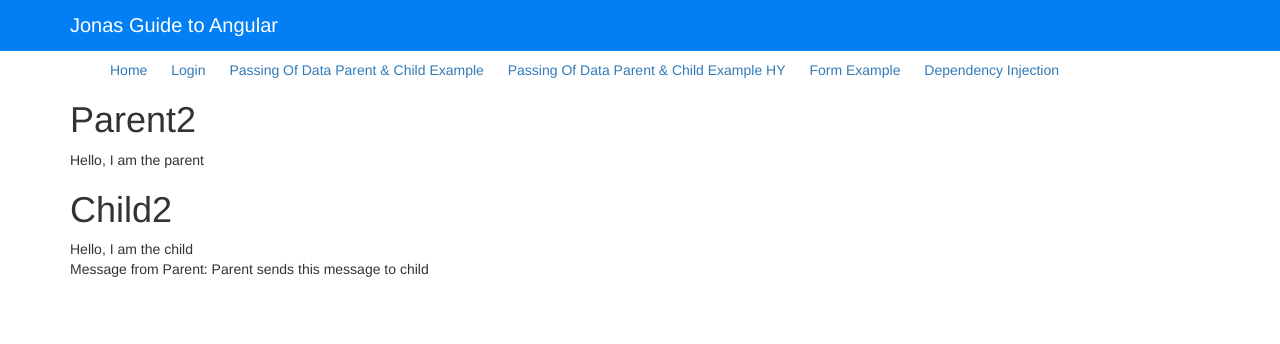
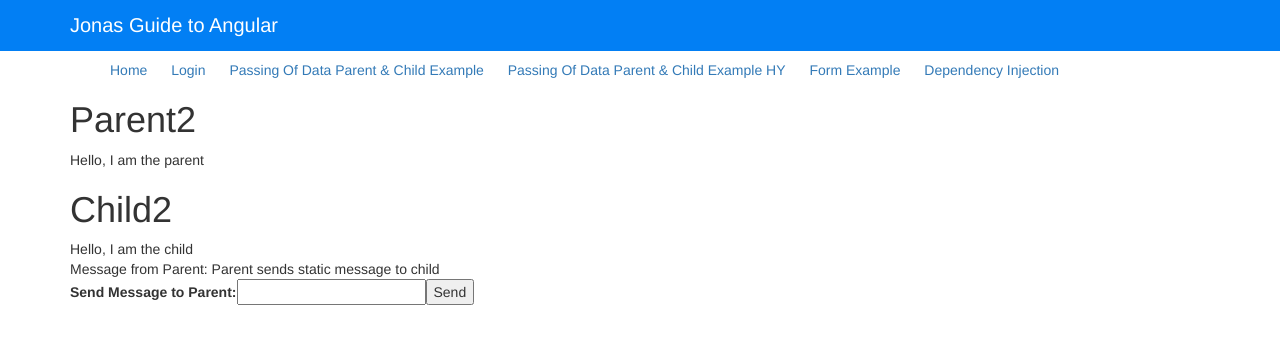
Before and after one commit to Tenghy23/Basic-Angular-Project, an Angular app: page /Parent2 in a window 1280 px wide. Shown: the top 344 px of the page. Built offline with nearby package versions, Linux system fonts and the light colour scheme.

Commit message:
renaming for clarity 2

```diff
--- a/src/app/child2/child2.component.html
+++ b/src/app/child2/child2.component.html
@@ -1,4 +1,11 @@
-{{getChildMessage()}}
 <div>
-    Message from Parent: {{messageFromParent}}
+    {{getChildMessage()}}
 </div>
+<div>
+    Message from Parent: {{parentMessageToChild}}
+</div>
+<div fxLayout="column" fxLayoutAlign="space-around center" fxLayoutGap="30px">
+    <label for="item-input">Send Message to Parent:</label>
+    <input type="text" id="item-input" #textInput>
+    <button type="button" (click)="sendChildMessageToParent(textInput.value)">Send</button>
+</div>
--- a/src/app/child2/child2.component.ts
+++ b/src/app/child2/child2.component.ts
@@ -1,4 +1,4 @@
-import { Component, Input, OnInit } from '@angular/core';
+import { Component, Input, Output, EventEmitter, OnInit} from '@angular/core';
 
 @Component({
   selector: 'child2',
@@ -8,7 +8,8 @@ import { Component, Input, OnInit } from '@angular/core';
 export class Child2Component implements OnInit {
 
   private childMessage: string;
-  @Input() messageFromParent: string;
+  @Input() parentMessageToChild: string;
+  @Output() childMessageToParent = new EventEmitter<string>();
 
   constructor() { }
 
@@ -20,4 +21,9 @@ export class Child2Component implements OnInit {
   getChildMessage() : string {
     return this.childMessage;
   }
+
+  // send message from child to parent via private method
+  sendChildMessageToParent(value: string): void {
+    this.childMessageToParent.emit(value);
+  }
 }
--- a/src/app/parent2/parent2.component.html
+++ b/src/app/parent2/parent2.component.html
@@ -1,5 +1,9 @@
 <h1>Parent2</h1>
 {{getParentMessage()}}
-
+<div *ngIf="childMessageToParent">
+    Message from child: {{childMessageToParent}}
+</div>
 <h1>Child2</h1>
-<child2 [messageFromParent]="parentMessageToChild"></child2>
+<child2 [parentMessageToChild]="parentMessageToChild"
+        (childMessageToParent)="sendChildMessageToParent($event)">
+</child2>
--- a/src/app/parent2/parent2.component.ts
+++ b/src/app/parent2/parent2.component.ts
@@ -10,12 +10,13 @@ export class Parent2Component implements OnInit {
 
   private parentMessage: string;
   public parentMessageToChild: string;
+  receivedMessageFromChild: string; // same, this is declared as public
 
   constructor() { }
 
   ngOnInit() {
     this.parentMessage = "Hello, I am the parent";
-    this.parentMessageToChild = "Parent sends this message to child";
+    this.parentMessageToChild = "Parent sends static message to child";
   }
 
   // create private method to retrieve private parent message
```
